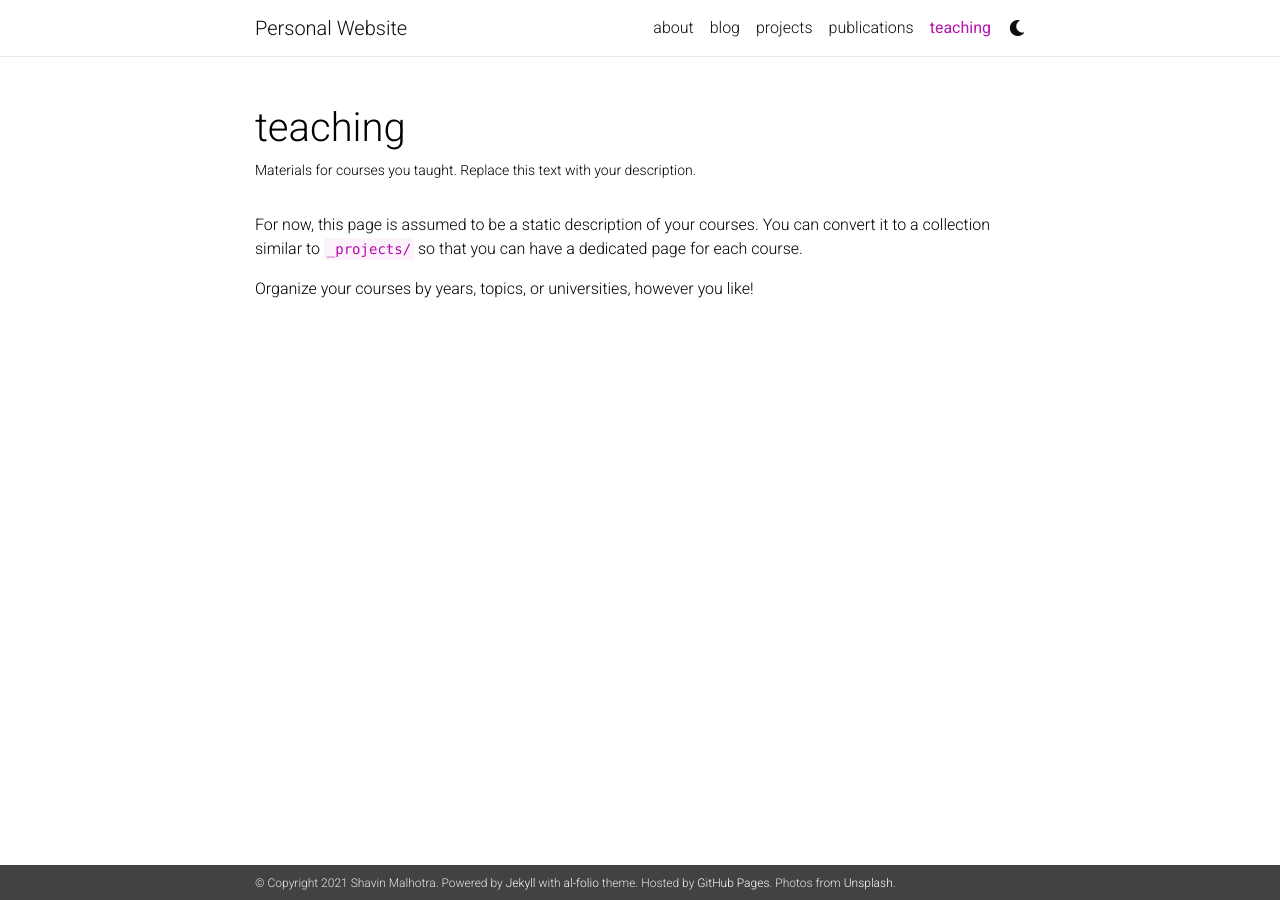
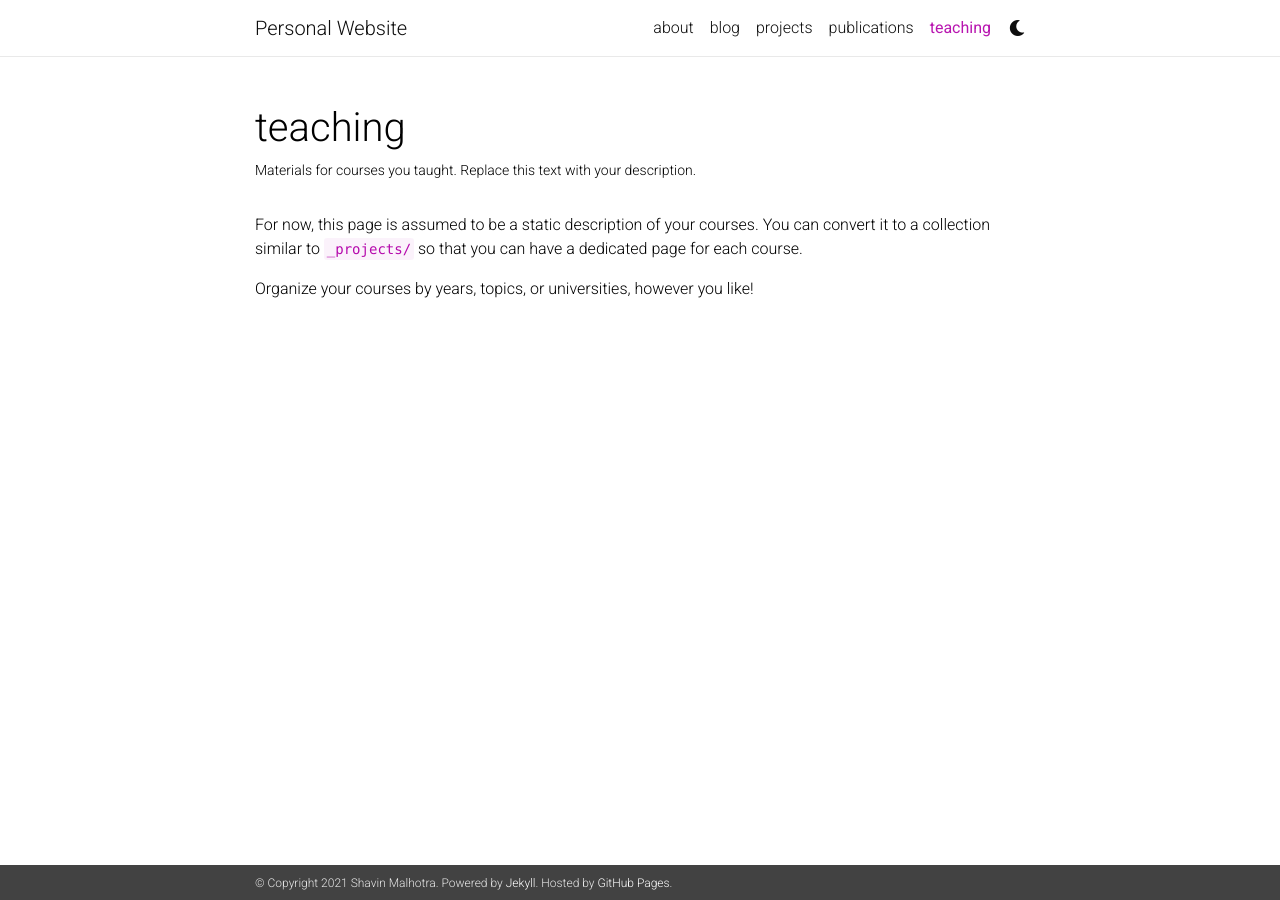
Before and after one commit to Guide-Analytics/shavin_website, a Jekyll site: the page built from _pages/teaching.md, in a window 1280 px wide. Built offline with Jekyll 4.4.1, drawn with Linux system fonts in a browser that asks for light colours; nearby versions of some CDN libraries; comment, search, counter and statistics services are not loaded; a style sheet for code colours, icons or effects is not loaded.

Commit message:
Update _config.yml
Remove unnecessary footers

```diff
--- a/_config.yml
+++ b/_config.yml
@@ -10,9 +10,8 @@
 description: > # the ">" symbol means to ignore newlines until "footer_text:"
   Test description.
 footer_text: >
-  Powered by <a href="http://jekyllrb.com/" target="_blank">Jekyll</a> with <a href="https://github.com/alshedivat/al-folio">al-folio</a> theme.
+  Powered by <a href="http://jekyllrb.com/" target="_blank">Jekyll</a>.
   Hosted by <a href="https://pages.github.com/" target="_blank">GitHub Pages</a>.
-  Photos from <a href="https://unsplash.com" target="_blank">Unsplash</a>.
 
 icon: 🔥 # the emoji used as the favicon
 url:  # the base hostname & protocol for your site
```
